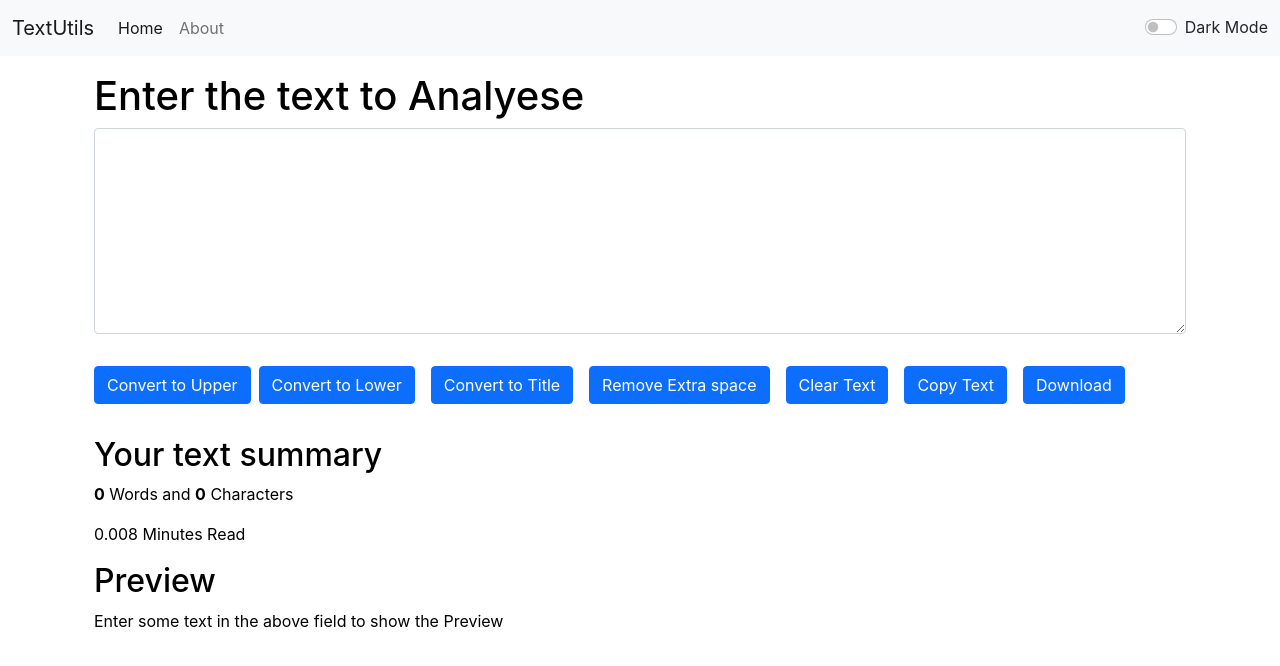
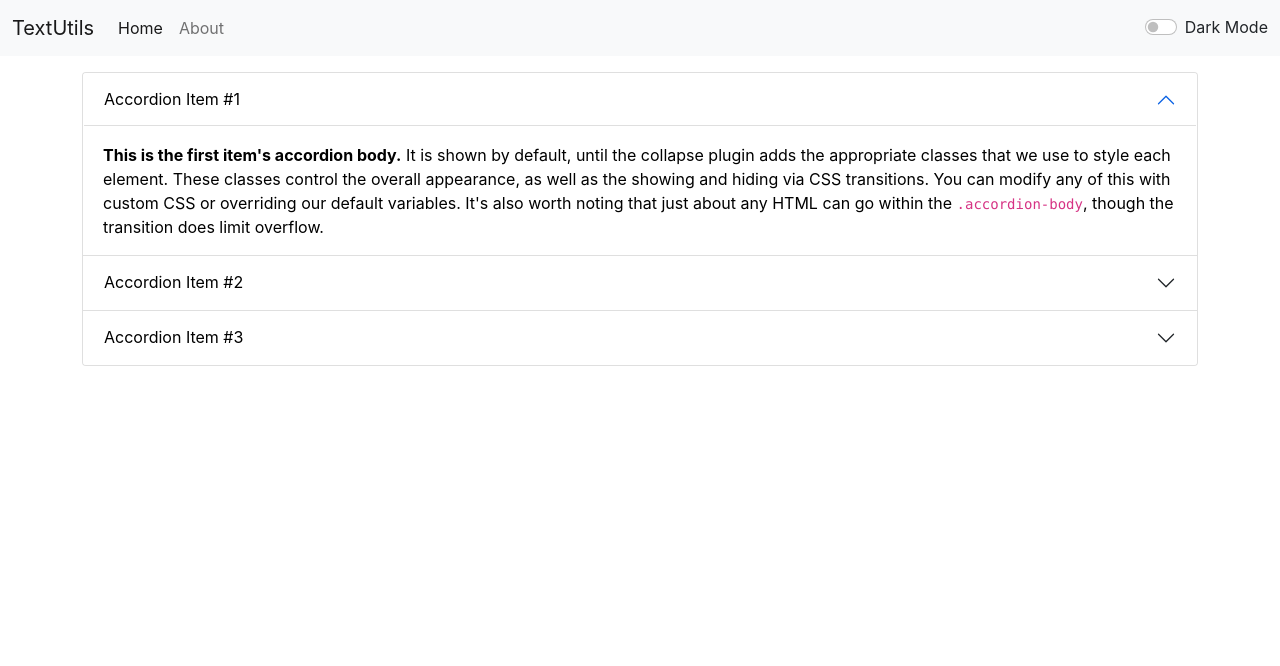
Before and after one commit to YadunandanaVR/textutils, a React (Create React App) app: page /about in a window 1280 px wide. Shown: the top 666 px of the page. Built offline with nearby package versions, Linux system fonts and the light colour scheme.

Commit message:
add about page with dark mode feature and routers

```diff
--- a/package.json
+++ b/package.json
@@ -8,6 +8,7 @@
     "@testing-library/user-event": "^12.8.3",
     "react": "^17.0.2",
     "react-dom": "^17.0.2",
+    "react-router-dom": "^5.2.0",
     "react-scripts": "4.0.3",
     "web-vitals": "^1.1.2"
   },
--- a/src/App.js
+++ b/src/App.js
@@ -3,6 +3,13 @@ import Navbar from "./components/Navbar.js";
 import TextForm from "./components/TextForm";
 import React, { useState } from 'react'
 import Alert from "./components/Alert";
+import About from "./components/About";
+import {
+  BrowserRouter as Router,
+  Switch,
+  Route,
+  // Link
+} from "react-router-dom";
 
 function App() {
 
@@ -20,13 +27,13 @@ function App() {
     }, 3000);
   }
 
-  const toggleMode = ()=>{
-    if (mode === "light"){
+  const toggleMode = () => {
+    if (mode === "light") {
       setMode('dark');
       document.body.style.backgroundColor = '#09091c';
       showAlert("Dark Mode Enabled", "success")
     }
-    else{
+    else {
       setMode('light');
       document.body.style.backgroundColor = 'white';
       showAlert("Light Mode Enabled", "success")
@@ -37,11 +44,20 @@ function App() {
   return (
     <>
       {/* <Navbar/> */}
-      <Navbar title="TextUtils" home="Home" about="About" mode={mode} toggleMode={toggleMode}/>
-      <Alert alert={alert}/>
-      <div className="container">
-        <TextForm showAlert={showAlert} heading="Enter the text to Analyese" mode={mode}/>
-      </div>
+      <Router>
+        <Navbar title="TextUtils" home="Home" about="About" mode={mode} toggleMode={toggleMode} />
+        <Alert alert={alert} />
+        <div className="container">
+          <Switch>
+            <Route exact path="/about">
+              <About mode={mode} toggleMode={toggleMode} />
+            </Route>
+            <Route exact path="/">
+              <TextForm showAlert={showAlert} heading="Enter the text to Analyese" mode={mode} />
+            </Route>
+          </Switch>
+        </div>
+      </Router>
     </>
   );
 }
--- /dev/null
+++ b/src/components/About.js
@@ -0,0 +1,46 @@
+import React from 'react'
+
+export default function About(props) {
+    return (
+        <div>
+            <div className="accordion my-3" id="accordionExample">
+                <div className="accordion-item" style={{ backgroundColor: props.mode === 'dark' ? '#09091c' : 'white', color: props.mode === 'dark' ? 'white' : 'black' }}>
+                    <h2 className="accordion-header" id="headingOne">
+                        <button className="accordion-button" type="button" data-bs-toggle="collapse" data-bs-target="#collapseOne" aria-expanded="true" aria-controls="collapseOne" style={{ backgroundColor: props.mode === 'dark' ? '#09091c' : 'white', color: props.mode === 'dark' ? 'white' : 'black', border: '1px solid white' }}>
+                            Accordion Item #1
+                        </button>
+                    </h2>
+                    <div id="collapseOne" className="accordion-collapse collapse show" aria-labelledby="headingOne" data-bs-parent="#accordionExample">
+                        <div className="accordion-body">
+                            <strong>This is the first item's accordion body.</strong> It is shown by default, until the collapse plugin adds the appropriate classes that we use to style each element. These classes control the overall appearance, as well as the showing and hiding via CSS transitions. You can modify any of this with custom CSS or overriding our default variables. It's also worth noting that just about any HTML can go within the <code>.accordion-body</code>, though the transition does limit overflow.
+                        </div>
+                    </div>
+                </div>
+                <div className="accordion-item" style={{ backgroundColor: props.mode === 'dark' ? '#09091c' : 'white', color: props.mode === 'dark' ? 'white' : 'black' }}>
+                    <h2 className="accordion-header" id="headingTwo">
+                        <button className="accordion-button collapsed" type="button" data-bs-toggle="collapse" data-bs-target="#collapseTwo" aria-expanded="false" style={{ backgroundColor: props.mode === 'dark' ? '#09091c' : 'white', color: props.mode === 'dark' ? 'white' : 'black', border: '1px solid white' }} aria-controls="collapseTwo">
+                            Accordion Item #2
+                        </button>
+                    </h2>
+                    <div id="collapseTwo" className="accordion-collapse collapse" aria-labelledby="headingTwo" data-bs-parent="#accordionExample">
+                        <div className="accordion-body">
+                            <strong>This is the second item's accordion body.</strong> It is hidden by default, until the collapse plugin adds the appropriate classes that we use to style each element. These classes control the overall appearance, as well as the showing and hiding via CSS transitions. You can modify any of this with custom CSS or overriding our default variables. It's also worth noting that just about any HTML can go within the <code>.accordion-body</code>, though the transition does limit overflow.
+                        </div>
+                    </div>
+                </div>
+                <div className="accordion-item" style={{ backgroundColor: props.mode === 'dark' ? '#09091c' : 'white', color: props.mode === 'dark' ? 'white' : 'black' }}>
+                    <h2 className="accordion-header" id="headingThree">
+                        <button className="accordion-button collapsed" type="button" data-bs-toggle="collapse" data-bs-target="#collapseThree" aria-expanded="false" style={{ backgroundColor: props.mode === 'dark' ? '#09091c' : 'white', color: props.mode === 'dark' ? 'white' : 'black', border: '1px solid white' }} aria-controls="collapseThree">
+                            Accordion Item #3
+                        </button>
+                    </h2>
+                    <div id="collapseThree" className="accordion-collapse collapse" aria-labelledby="headingThree" data-bs-parent="#accordionExample">
+                        <div className="accordion-body">
+                            <strong>This is the third item's accordion body.</strong> It is hidden by default, until the collapse plugin adds the appropriate classes that we use to style each element. These classes control the overall appearance, as well as the showing and hiding via CSS transitions. You can modify any of this with custom CSS or overriding our default variables. It's also worth noting that just about any HTML can go within the <code>.accordion-body</code>, though the transition does limit overflow.
+                        </div>
+                    </div>
+                </div>
+            </div>
+        </div>
+    )
+}
--- a/src/components/Navbar.js
+++ b/src/components/Navbar.js
@@ -1,14 +1,15 @@
 import React from "react";
 import PropTypes from "prop-types";
+import { Link } from "react-router-dom";
 
 export default function Navbar(props) {
   return (
     <div>
       <nav className={`navbar navbar-expand-lg navbar-${props.mode} bg-${props.mode}`}>
         <div className="container-fluid">
-          <a className="navbar-brand" href="/">
+          <Link className="navbar-brand" to="/">
             {props.title}
-          </a>
+          </Link>
           <button
             className="navbar-toggler"
             type="button"
@@ -23,14 +24,14 @@ export default function Navbar(props) {
           <div className="collapse navbar-collapse" id="navbarSupportedContent">
             <ul className="navbar-nav me-auto mb-2 mb-lg-0">
               <li className="nav-item">
-                <a className="nav-link active" aria-current="page" href="/">
+                <Link className="nav-link active" aria-current="page" to="/">
                   {props.home}
-                </a>
+                </Link>
               </li>
               <li className="nav-item">
-                <a className="nav-link" href="/">
+                <Link className="nav-link" to="/about">
                   {props.about}
-                </a>
+                </Link>
               </li>
             </ul>
             {/* <form className="d-flex">
@@ -44,8 +45,8 @@ export default function Navbar(props) {
                 Search
               </button>
             </form> */}
-            <div className={`form-check form-switch text-${props.mode==='light'?'dark':'light'}`}>
-              <input className="form-check-input" onClick={props.toggleMode} type="checkbox" id="flexSwitchCheckDefault"/>
+            <div className={`form-check form-switch text-${props.mode === 'light' ? 'dark' : 'light'}`}>
+              <input className="form-check-input" onClick={props.toggleMode} type="checkbox" id="flexSwitchCheckDefault" />
               <label className="form-check-label" htmlFor="flexSwitchCheckDefault">Dark Mode</label>
             </div>
           </div>
```
Also changed, not shown: 1 other file (tests, documents, lock files or other folders).
